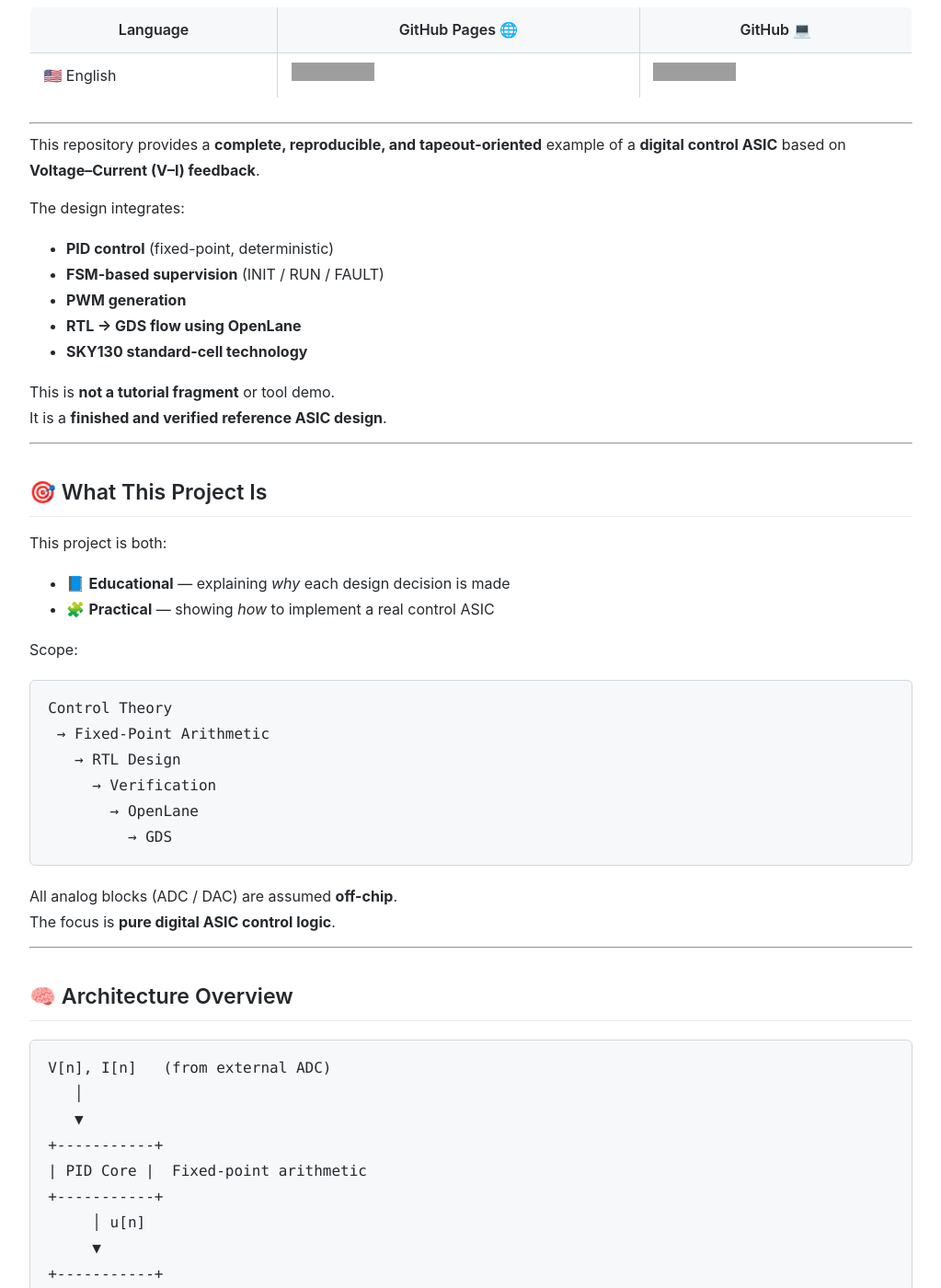
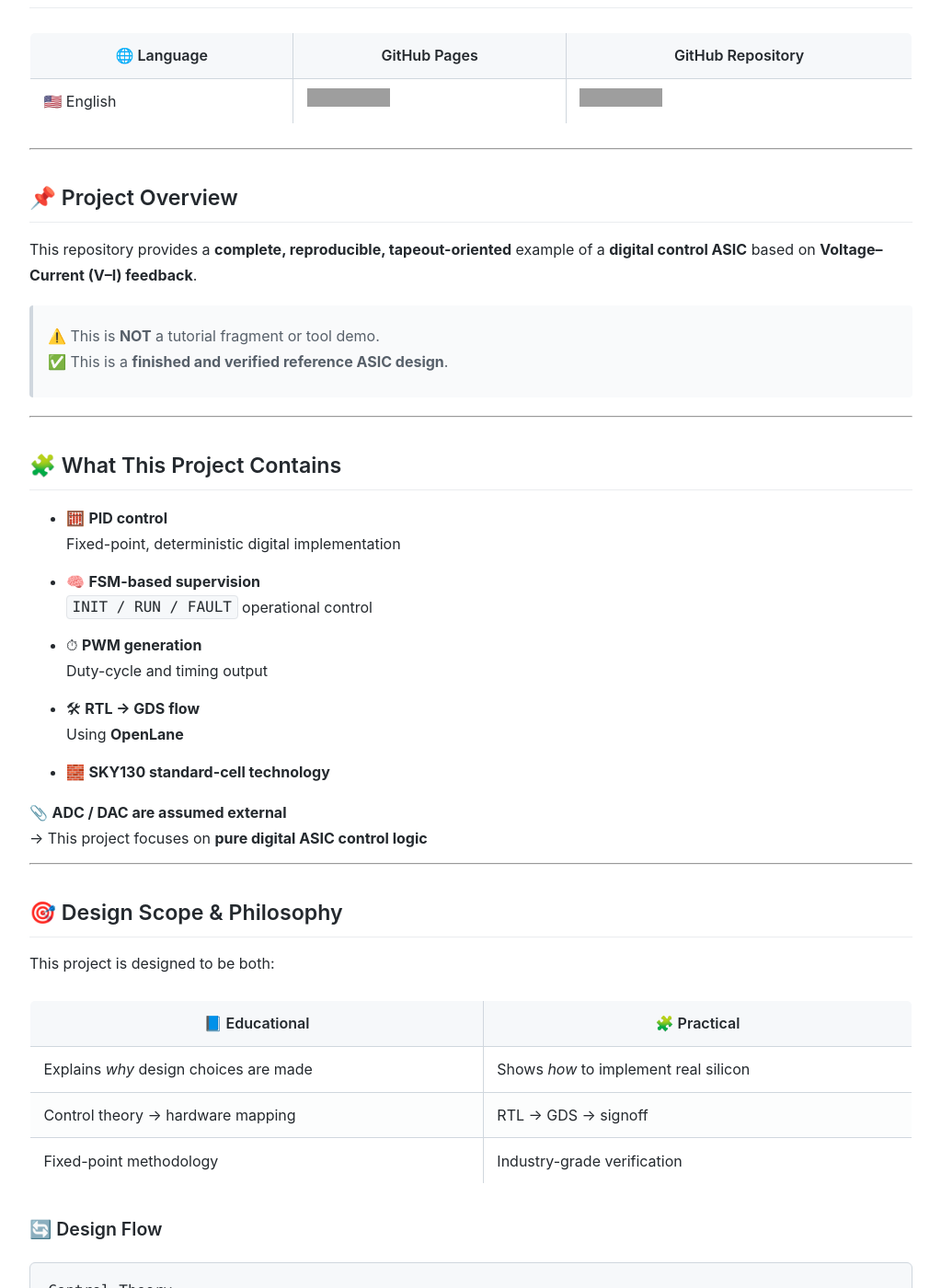
Before and after one commit to Samizo-AITL/vi-control-asic-sky130, a Jekyll site: the page built from index.md, in a window 1280 px wide and 1400 px high, scrolled down 279 px. Shown: the whole window at 92% size, without its empty margins (128-1151 px from the left). Built offline with Jekyll 4.4.1, drawn with Linux system fonts in a browser that asks for light colours; some of the changed text lies outside the part shown; grey boxes are pictures that could not be loaded.

Commit message:
Update index.md

````diff
--- a/index.md
+++ b/index.md
@@ -4,78 +4,107 @@ title: "V–I Control ASIC on SKY130"
 nav_order: 1
 ---
 
-# V–I Control ASIC on SKY130
-**PID + FSM + PWM using OpenLane (Educational & Practical)**
+# 🔋 V–I Control ASIC on SKY130
+**PID × FSM × PWM using OpenLane**
+*Educational & Practical Reference Design*
 
 ---
 
 ## 🔗 Official Links
 
-| Language | GitHub Pages 🌐 | GitHub 💻 |
-|----------|----------------|-----------|
+| 🌐 Language | GitHub Pages | GitHub Repository |
+|-----------|--------------|-------------------|
 | 🇺🇸 English | [![GitHub Pages EN](https://img.shields.io/badge/GitHub%20Pages-English-brightgreen?logo=github)](https://samizo-aitl.github.io/vi-control-asic-sky130/) | [![GitHub Repo EN](https://img.shields.io/badge/GitHub-English-blue?logo=github)](https://github.com/Samizo-AITL/vi-control-asic-sky130/tree/main) |
 
 ---
 
-This repository provides a **complete, reproducible, and tapeout-oriented**
+## 📌 Project Overview
+
+This repository provides a **complete, reproducible, tapeout-oriented**
 example of a **digital control ASIC** based on **Voltage–Current (V–I) feedback**.
 
-The design integrates:
-
-- **PID control** (fixed-point, deterministic)
-- **FSM-based supervision** (INIT / RUN / FAULT)
-- **PWM generation**
-- **RTL → GDS flow using OpenLane**
-- **SKY130 standard-cell technology**
-
-This is **not a tutorial fragment** or tool demo.
-It is a **finished and verified reference ASIC design**.
+> ⚠️ This is **NOT** a tutorial fragment or tool demo.
+> ✅ This is a **finished and verified reference ASIC design**.
 
 ---
 
-## 🎯 What This Project Is
+## 🧩 What This Project Contains
 
-This project is both:
+- 🧮 **PID control**
+  Fixed-point, deterministic digital implementation
 
-- 📘 **Educational** — explaining *why* each design decision is made
-- 🧩 **Practical** — showing *how* to implement a real control ASIC
+- 🧠 **FSM-based supervision**
+  `INIT / RUN / FAULT` operational control
 
-Scope:
+- ⏱ **PWM generation**
+  Duty-cycle and timing output
+
+- 🛠 **RTL → GDS flow**
+  Using **OpenLane**
+
+- 🧱 **SKY130 standard-cell technology**
+
+📎 **ADC / DAC are assumed external**
+→ This project focuses on **pure digital ASIC control logic**
+
+---
+
+## 🎯 Design Scope & Philosophy
+
+This project is designed to be both:
+
+| 📘 Educational | 🧩 Practical |
+|---------------|-------------|
+| Explains *why* design choices are made | Shows *how* to implement real silicon |
+| Control theory → hardware mapping | RTL → GDS → signoff |
+| Fixed-point methodology | Industry-grade verification |
+
+### 🔄 Design Flow
 
 ```
 Control Theory
  → Fixed-Point Arithmetic
    → RTL Design
-     → Verification
+     → Functional Verification
        → OpenLane
-         → GDS
+         → GDS (Tapeout-ready)
 ```
-
-All analog blocks (ADC / DAC) are assumed **off-chip**.
-The focus is **pure digital ASIC control logic**.
 
 ---
 
 ## 🧠 Architecture Overview
 
+```mermaid
+flowchart TD
+    A[V[n], I[n]<br/>(External ADC)]
+    B[PID Core<br/>Fixed-point arithmetic]
+    C[FSM Supervisor<br/>INIT / RUN / FAULT]
+    D[PWM Generator]
+    E[PWM Output<br/>(to external power stage)]
+
+    A --> B
+    B -->|Control effort u[n]| C
+    C -->|Enable / Mode| D
+    D --> E
 ```
-V[n], I[n]   (from external ADC)
-   │
-   ▼
-+-----------+
-| PID Core |  Fixed-point arithmetic
-+-----------+
-     │ u[n]
-     ▼
-+-----------+
-| FSM Ctrl |  INIT / RUN / FAULT supervision
-+-----------+
-     │
-     ▼
-+-----------+
-| PWM Gen |  Duty / timing output
-+-----------+
-```
+
+---
+
+## 🧮 Control Structure Notes
+
+- **PID Core**
+  - Error calculation based on V–I feedback
+  - Fixed-point arithmetic (deterministic, synthesizable)
+  - P / I terms verified independently
+
+- **FSM Supervisor**
+  - Guards unsafe operation
+  - Handles startup, normal run, and fault states
+  - Enables / disables PWM generation
+
+- **PWM Generator**
+  - Converts control effort to duty cycle
+  - Timing verified at RTL and gate level
 
 ---
 
@@ -83,42 +112,44 @@ V[n], I[n]   (from external ADC)
 
 All technical documentation lives under `docs/`.
 
-➡️ **Start here:**
-👉 [**Documentation Index**](docs/index.md)
+👉 **Entry point:**
+🔗 **[Documentation Index](docs/index.md)**
 
-The documentation is structured as a **linear design narrative**:
+### Documentation Flow
 
-1. System overview and philosophy
+1. System overview & design philosophy
 2. Control model (PID with V–I feedback)
 3. Fixed-point design methodology
-4. RTL implementation
-5. FSM supervision and PWM
+4. RTL architecture
+5. FSM supervision & PWM logic
 6. OpenLane RTL-to-GDS flow
 7. Gate-level functional verification
-8. Appendix with complete figure index
+8. Appendix (figures & references)
 
 ---
 
 ## ✅ Verification Status
 
-This project is **verification complete** within its defined scope.
+This project is **verification complete within its defined scope**.
 
-### Completed
+### ✔ Completed
 
 - ✅ RTL functional simulation
 - ✅ PID step response verification (P / PI)
 - ✅ FSM state transition verification
-- ✅ PWM duty and timing verification
+- ✅ PWM duty & timing verification
 - ✅ Gate-level **functional** simulation (post-layout)
 - ✅ Static Timing Analysis (STA) closure
 - ✅ DRC / LVS clean (OpenLane)
 
-### Intentionally Omitted
+### ⏭ Intentionally Omitted
 
-- ⏭ Gate-level **timing simulation**
-  (STA used instead; UDP-based SKY130 models are not simulator-friendly)
+- ⛔ Gate-level **timing simulation**
 
-This reflects **real-world ASIC development practice**.
+> STA is used instead.
+> UDP-based SKY130 timing models are not simulator-friendly.
+
+➡️ This reflects **real-world ASIC development practice**.
 
 ---
 
````
Also changed, not shown: other parts of index.md (+9 -7 lines).
